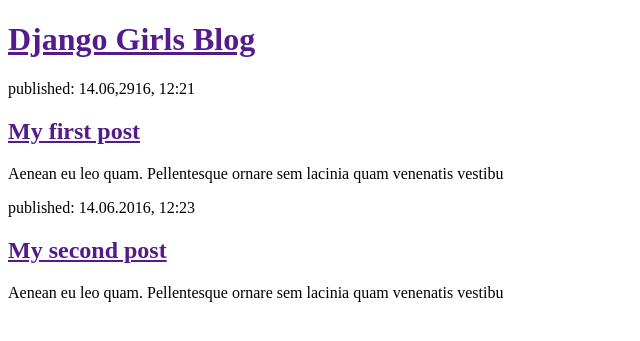
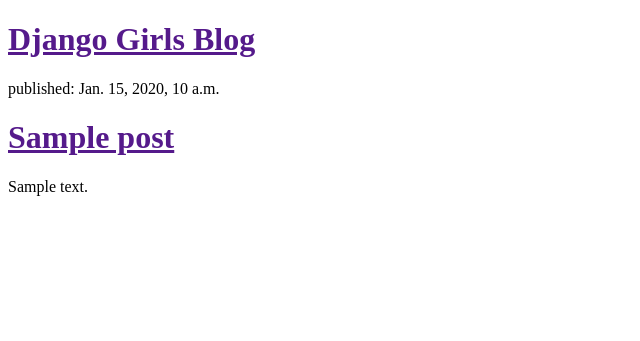
Before and after one commit to Ragemon/my-first-blog, a Django app: template blog/templates/blog/post_list.html in a window 1280 px wide. Shown: the top 341 px of the page, without its empty margins (0-640 px from the left). Run offline with Django 3.2, Linux system fonts and the light colour scheme; the template is opened without the code that fills it: values that come from a table or form of the project are taken from there, others are empty; tables that the repository leaves empty hold one stand-in row (values such as "Sample post").

Commit message:
Changed the HTML for the site.

```diff
--- a/blog/templates/blog/post_list.html
+++ b/blog/templates/blog/post_list.html
@@ -7,15 +7,16 @@
 	<div>
 		<h1><a href="">Django Girls Blog</a></h1>
 	</div>
+
 	<div>
-		<p>published: 14.06,2916, 12:21</p>
-		<h2><a href="">My first post</a></h2>
-		<p>Aenean eu leo quam. Pellentesque ornare sem lacinia quam venenatis vestibu</p>
-	</div>
-	<div>
-		<p>published: 14.06.2016, 12:23</p>
-		<h2><a href="">My second post</a></h2>
-		<p>Aenean eu leo quam. Pellentesque ornare sem lacinia quam venenatis vestibu</p>
+		{% for post in posts %}
+		<div>
+			<p>published: {{ post.published_date}}</p>
+			<h1><a href="">{{post.title}}</a></h1>
+			<p>{{post.text|linebreaks}}</p>
+
+		</div>
+		{% endfor %}
 	</div>
 
 </body>
--- a/blog/views.py
+++ b/blog/views.py
@@ -1,5 +1,7 @@
 from django.shortcuts import render
-
+from .models import Post
+from django.utils import timezone
 # Create your views here.
 def post_list(request):
-	return render(request, 'blog/post_list.html',{})
+	posts = Post.objects.filter(published_date__lte = timezone.now()).order_by('published_date')
+	return render(request, 'blog/post_list.html',{'posts':posts})
```
